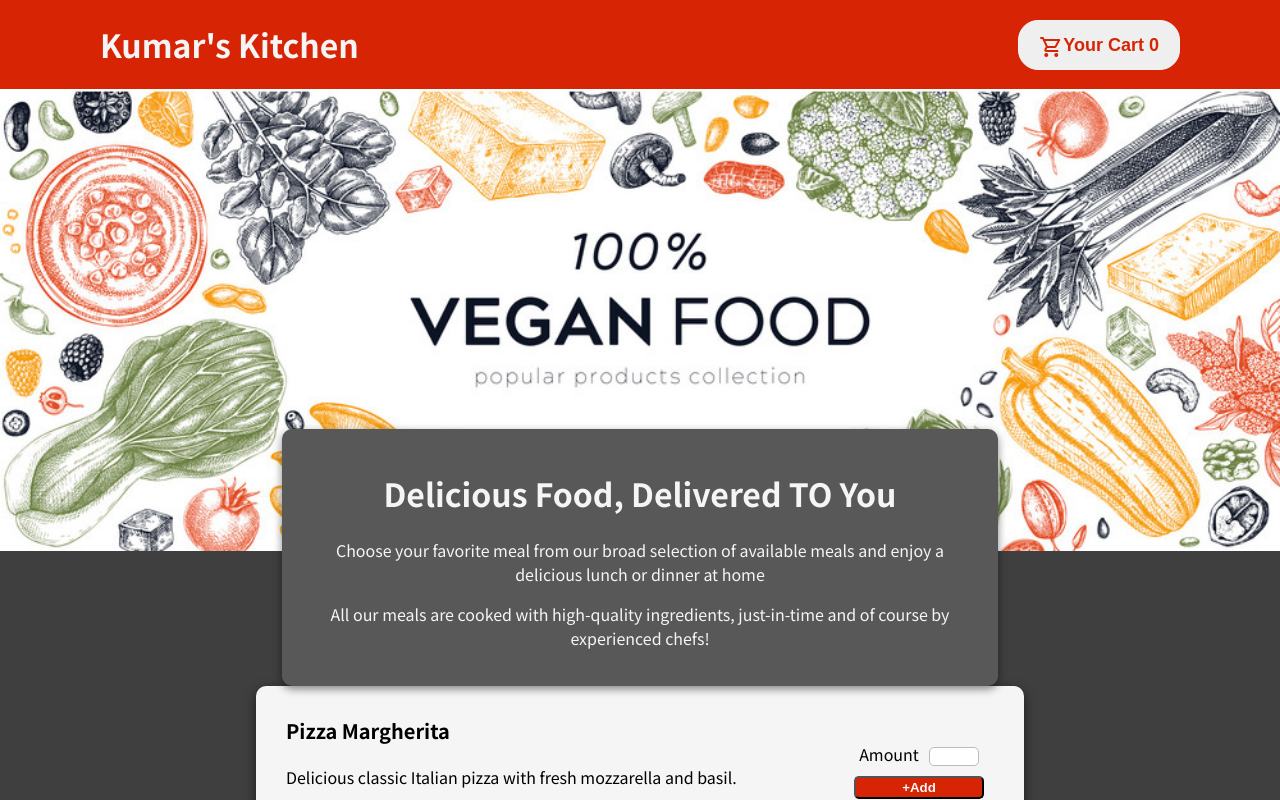
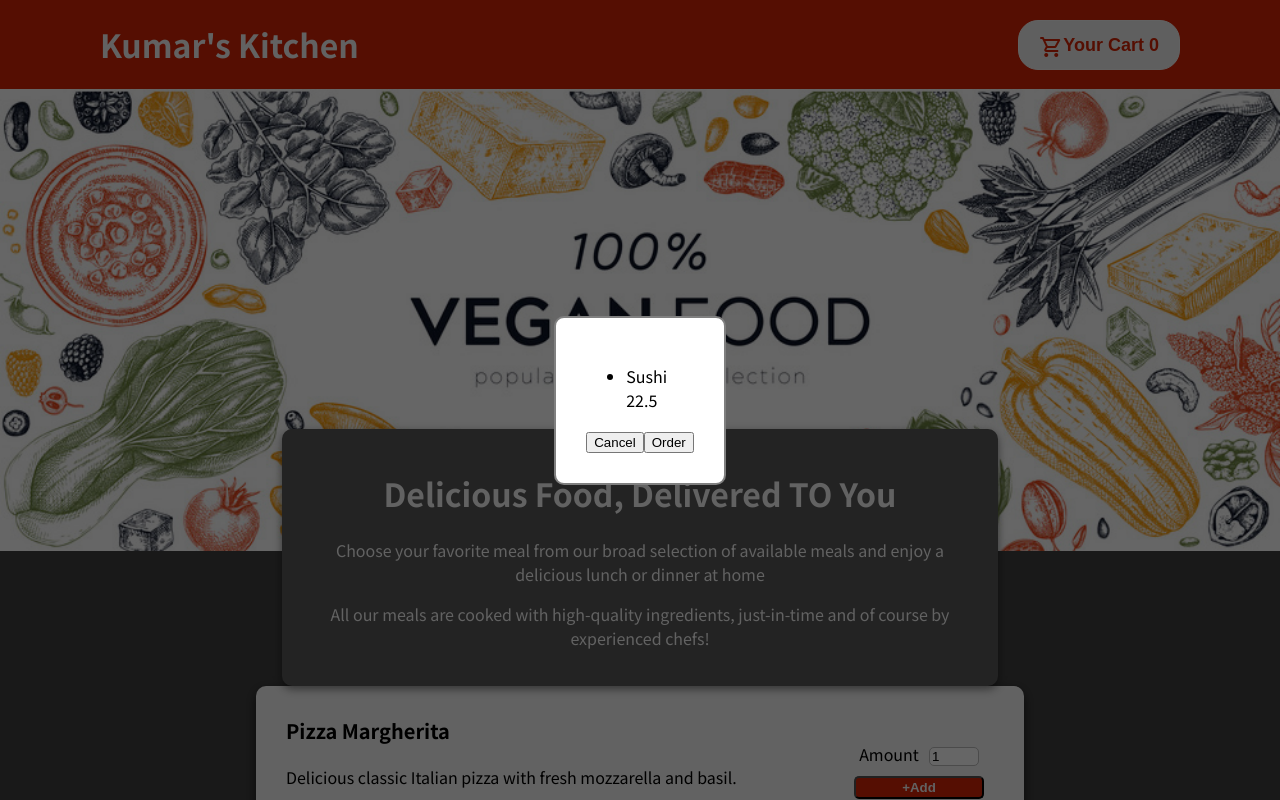
Before and after one commit to PushpendraKPal/restaurant_app_react, a React (Create React App) app: page / in a window 1280 px wide. Shown: the top 800 px of the page. Built offline with nearby package versions, Linux system fonts and the light colour scheme.

Commit message:
add cart as model

```diff
--- a/public/index.html
+++ b/public/index.html
@@ -32,6 +32,7 @@
   </head>
   <body>
     <noscript>You need to enable JavaScript to run this app.</noscript>
+    <div id="overlays"></div>
     <div id="root"></div>
     <!--
       This HTML file is a template.
--- a/src/App.js
+++ b/src/App.js
@@ -1,12 +1,14 @@
+import Cart from "./components/Cart/Cart";
 import Header from "./components/Layout/Header";
 import MealList from "./components/Meals/MealList";
 
 function App() {
   return (
-    <div>
+    <>
+      <Cart></Cart>
       <Header></Header>
       <MealList></MealList>
-    </div>
+    </>
   );
 }
 
--- /dev/null
+++ b/src/components/Cart/Cart.js
@@ -0,0 +1,30 @@
+import Model from "../UI/Modal";
+
+const Cart = () => {
+  const cartItems = [
+    {
+      id: 124,
+      foodName: "Sushi",
+      aboutFood: "sushi is a Japenees dish",
+      price: 22.5,
+    },
+  ];
+  return (
+    <Model>
+      <ul>
+        {cartItems.map((item) => (
+          <li>
+            <div>{item.foodName}</div>
+            <div>{item.price}</div>
+          </li>
+        ))}
+      </ul>
+      <div>
+        <button>Cancel</button>
+        <button>Order</button>
+      </div>
+    </Model>
+  );
+};
+
+export default Cart;
--- a/src/components/Meals/IncreaseQty.js
+++ b/src/components/Meals/IncreaseQty.js
@@ -4,7 +4,14 @@ const IncreaseQty = () => {
   return (
     <div className={classes.increaseQty}>
       <label>Amount</label>
-      <input type="text" className={classes.inputAmount}></input>
+      <input
+        type="number"
+        className={classes.inputAmount}
+        min="1"
+        max="5"
+        step="1"
+        defaultValue="1"
+      ></input>
       <br></br>
       <button className={classes.addBtn}>+Add</button>
     </div>
--- /dev/null
+++ b/src/components/UI/Modal.js
@@ -0,0 +1,31 @@
+import classes from "./Model.module.css";
+import ReactDOM from "react-dom";
+
+const Backdrop = (props) => {
+  return <div className={classes.backdrop}></div>;
+};
+
+const ModelOverlay = (props) => {
+  return (
+    <div className={classes.model}>
+      <div className={classes.content}>{props.children}</div>
+    </div>
+  );
+};
+
+const Model = (props) => {
+  return (
+    <>
+      {ReactDOM.createPortal(
+        <Backdrop></Backdrop>,
+        document.getElementById("overlays")
+      )}
+      {ReactDOM.createPortal(
+        <ModelOverlay>{props.children}</ModelOverlay>,
+        document.getElementById("overlays")
+      )}
+    </>
+  );
+};
+
+export default Model;
--- /dev/null
+++ b/src/components/UI/Model.module.css
@@ -0,0 +1,26 @@
+.model {
+  background-color: rgba(0, 0, 0, 0.6);
+  position: fixed;
+  left: 0;
+  top: 0;
+  height: 100vh;
+  width: 100vw;
+  cursor: pointer;
+  z-index: 9;
+}
+
+.content {
+  background-color: white;
+  border: 2px solid gray;
+  position: fixed;
+  top: 0;
+  bottom: 0;
+  left: 0;
+  right: 0;
+  margin: auto;
+  width: fit-content;
+  height: fit-content;
+  padding: 30px;
+  z-index: 10;
+  border-radius: 10px;
+}
```
